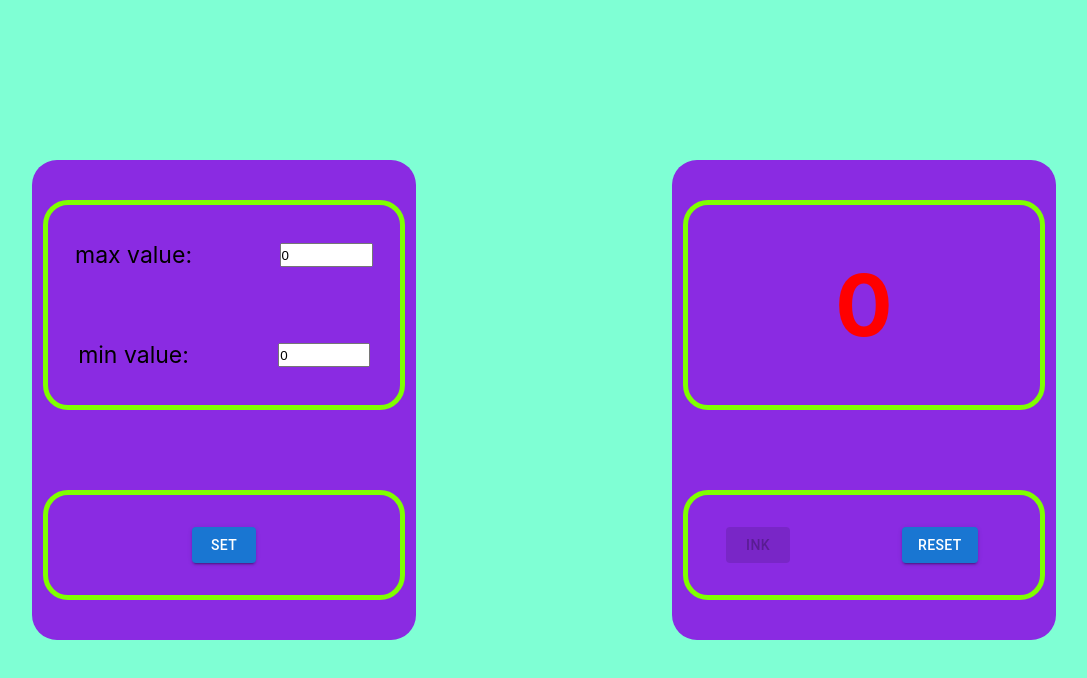
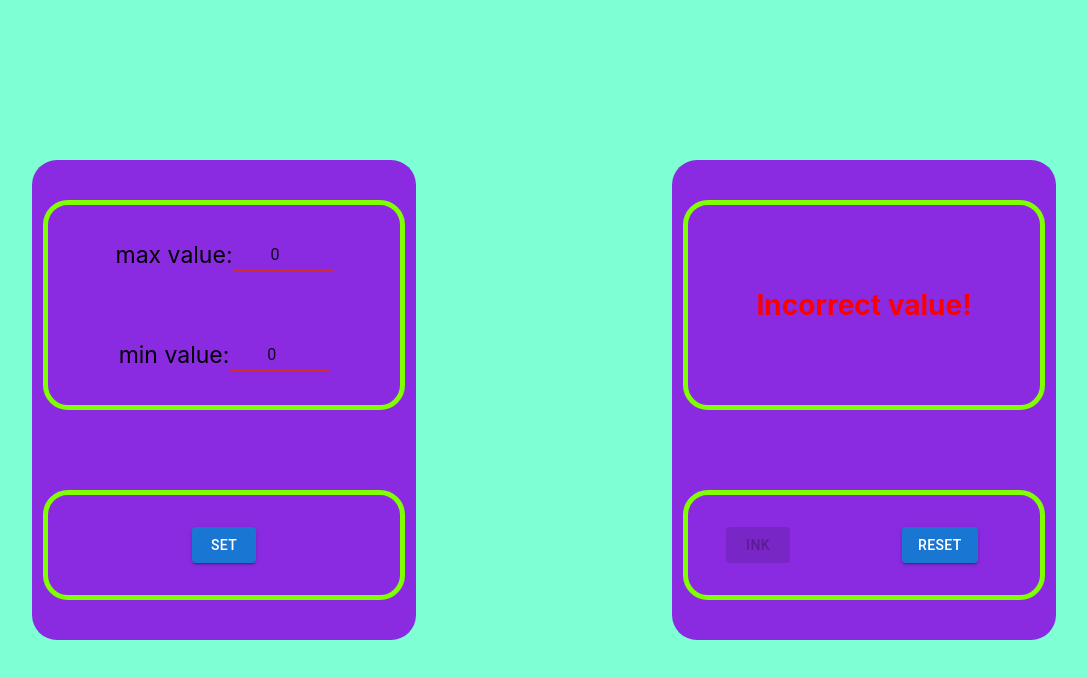
Before and after one commit to sasha2234562/counter, a React (Create React App) app: page / in a window 1280 px wide. Shown: the top 678 px of the page, without its empty margins (96-1183 px from the left). Built offline with nearby package versions, Linux system fonts and the light colour scheme.

Commit message:
create counter

```diff
--- a/src/App.tsx
+++ b/src/App.tsx
@@ -12,8 +12,7 @@ function App() {
     const [maxValue, setMaxValue] = useState<number>(0);
     const [minValue, setMinValue] = useState<number>(0);
 
-    const [error, setError] = useState<boolean>(false);
-
+    const [error, setError] = useState<boolean | null>(null);
 
 
     useEffect(() => {
@@ -22,6 +21,8 @@ function App() {
             let num = JSON.parse(getLocal)
             setMaxValue(num)
         }
+
+
     }, [])
 
     useEffect(() => {
@@ -32,21 +33,28 @@ function App() {
         }
     }, [])
     const styleNumber = {
-        color: value === maxValue ? 'red' : ''
+        color: value === maxValue || maxValue === minValue ? 'red' : '',
+        fontSize: value === maxValue || maxValue === minValue ? '28px' : ''
     }
     const changeMaxNumber = (e: string) => {
         setMaxValue(Number(e))
+        setError(maxValue === minValue)
     }
     const changeMinNumber = (e: string) => {
         setMinValue(Number(e))
+        setError(maxValue === minValue)
     }
     return (
         <div className="App">
             <div className={'container'}>
                 <div className={'counter'}>
                     <div className={'conditions'}>
-                        <MaxValue maxValue={maxValue} changeMaxValue={changeMaxNumber}/>
-                        <MinValue minValue={minValue} changeMinValue={changeMinNumber}/>
+                        <MaxValue
+                            maxValue={maxValue}
+                            changeMaxValue={changeMaxNumber}
+                            minValue={minValue}
+                        />
+                        <MinValue maxValue={maxValue} minValue={minValue} changeMinValue={changeMinNumber}/>
                     </div>
                     <div className={'button-set'}>
                         <Set maxValue={maxValue} minValue={minValue}/>
@@ -54,7 +62,7 @@ function App() {
                 </div>
                 <div className={'counter'}>
                     <div className={'counterNumber'}>
-                        <h2 style={styleNumber}>{value}</h2>
+                        <h2 style={styleNumber}>{minValue === maxValue ? 'Incorrect value!' : value}</h2>
                     </div>
                     <div className={'counterButton'}>
                         <div>
--- a/src/buttons/inc.tsx
+++ b/src/buttons/inc.tsx
@@ -1,7 +1,7 @@
 import {Button} from "@mui/material";
 
 type propsType= {
-    error: boolean
+    error: boolean | null
     number: number
     setValue: (counter: number)=> void
     maxValue: number
--- a/src/conditions/condition.module.css
+++ b/src/conditions/condition.module.css
@@ -7,8 +7,11 @@
     align-items: center;
 }
 
-.condition input {
+.condition Input {
     display: flex;
-    max-width: 30%;
-    height: 20px;
+    width: 100px;
+    text-align: center;
+    /*max-width: 30%;*/
+    /*height: 20px;*/
+
 }
--- a/src/conditions/maxValue.tsx
+++ b/src/conditions/maxValue.tsx
@@ -1,20 +1,25 @@
 import i from './condition.module.css'
 import {ChangeEvent} from "react";
+import {Input} from "@mui/material";
 
 type propsTypeMaxNumber= {
     maxValue: number
     changeMaxValue: (value: string)=>void
+    minValue: number
 }
 
 export const MaxValue = (props: propsTypeMaxNumber) => {
 
     const onChangeHandler= (e: ChangeEvent<HTMLInputElement>)=>{
         props.changeMaxValue(e.currentTarget.value)
+
+
     }
     return (
         <div className={i.condition}>
             <span>max value:</span>
-            <input
+            <Input
+                error={props.minValue === props.maxValue}
                 value={props.maxValue}
                 onChange={onChangeHandler}
                 type={'number'}/>
--- a/src/conditions/minValue.tsx
+++ b/src/conditions/minValue.tsx
@@ -1,7 +1,9 @@
 import i from './condition.module.css'
 import {ChangeEvent} from "react";
+import {Input} from "@mui/material";
 
 type propsMinValueType= {
+    maxValue: number
     minValue: number
     changeMinValue: (e: string)=>void
 }
@@ -13,7 +15,8 @@ const onChangeHandler= (e: ChangeEvent<HTMLInputElement>)=> {
     return (
         <div className={i.condition}>
             <span>min value:</span>
-            <input
+            <Input
+                error={props.minValue === props.maxValue}
                 value={props.minValue}
                 onChange={onChangeHandler}
                 type={'number'}/>
```
